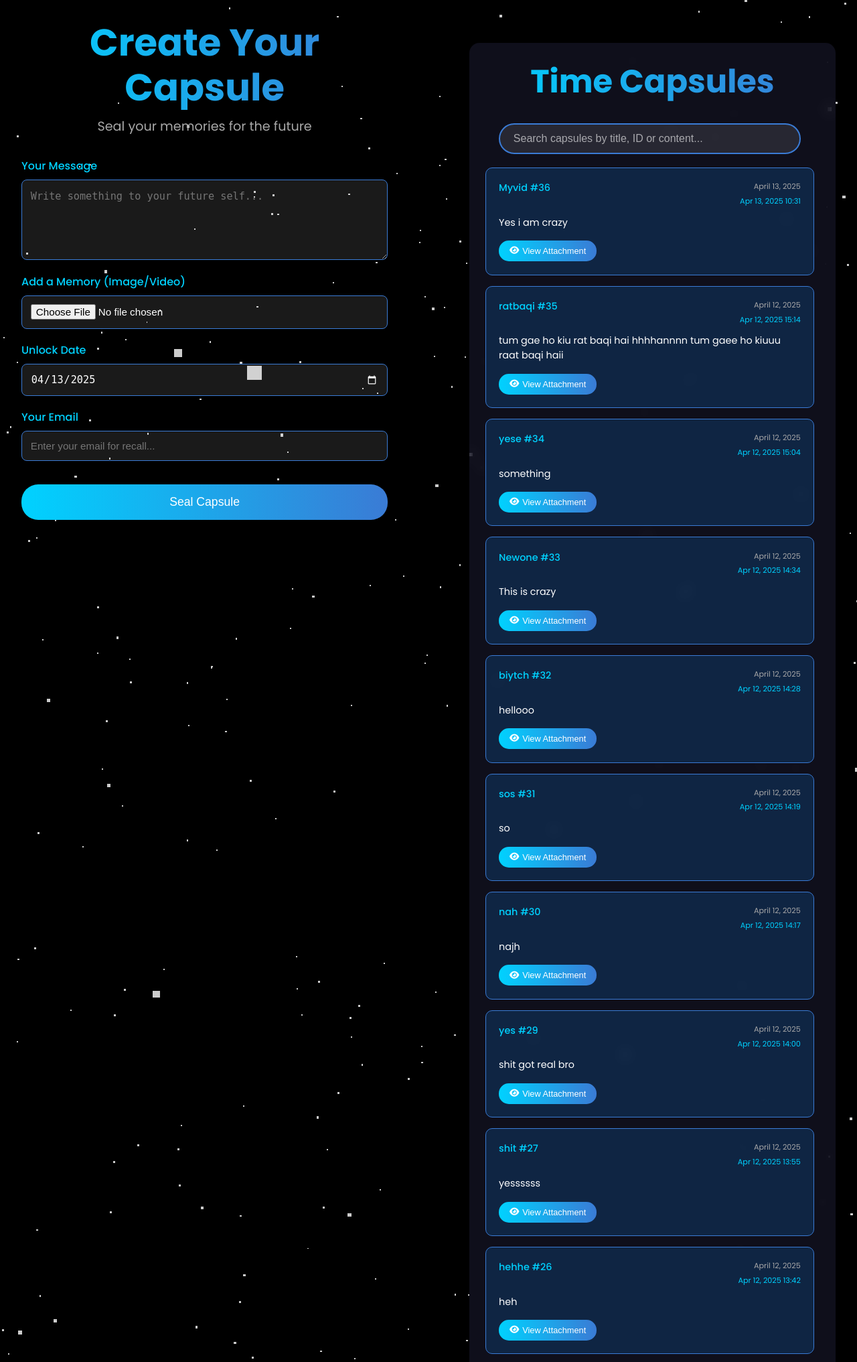
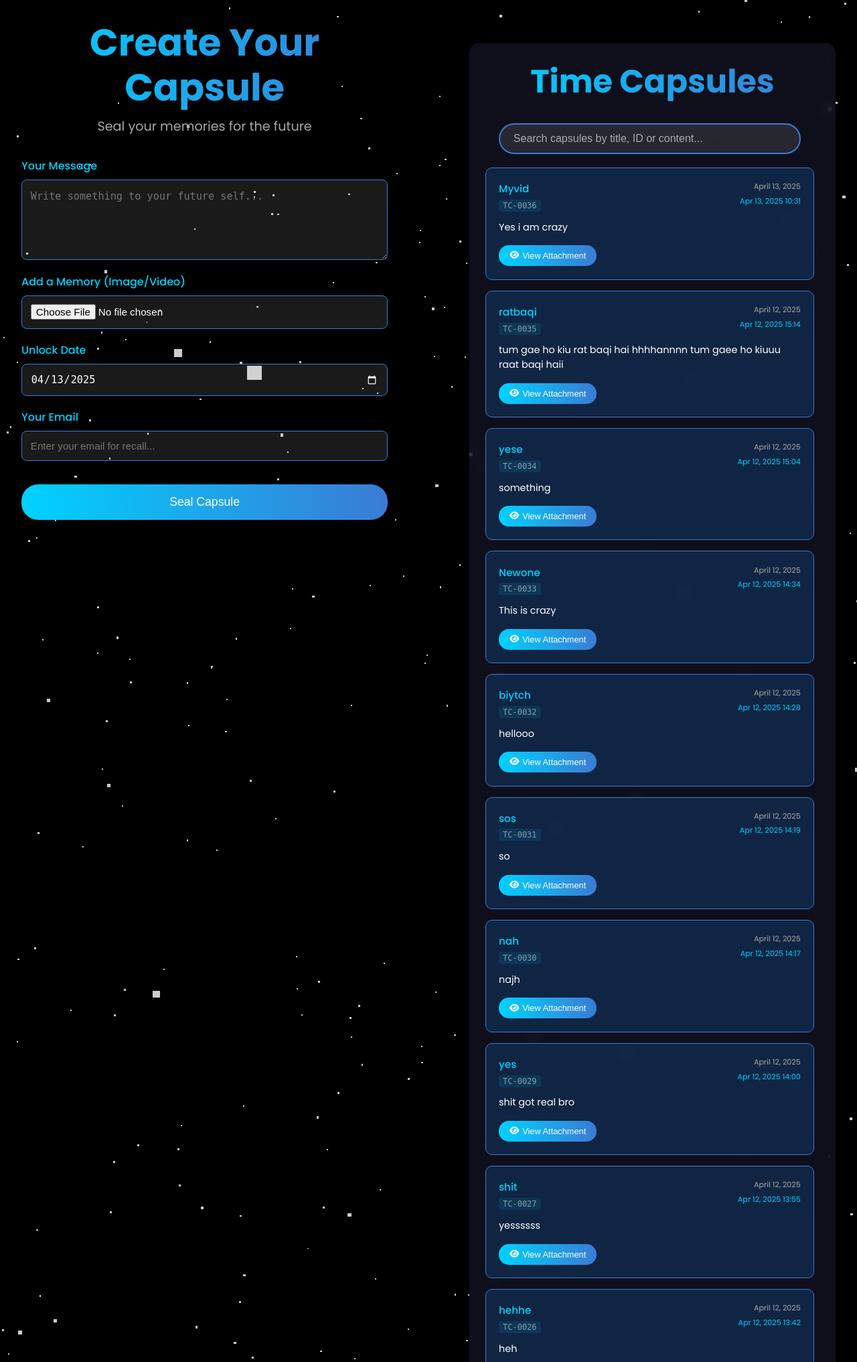
Before and after one commit to Agha-Here/TimeCapsule, a Django app: page /create/ in a window 1280 px wide. Shown: the top 2033 px of the page at 67% size. Run offline with Django 5.2, Linux system fonts and the light colour scheme; data comes from the database, SQL or seed files in the repository; some libraries are stand-ins or nearby versions.

Commit message:
title heading upgrade

```diff
--- a/capsule/static/capsule/styles.css
+++ b/capsule/static/capsule/styles.css
@@ -252,10 +252,27 @@ input[type="date"]::-webkit-calendar-picker-indicator {
   flex-wrap: wrap;
 }
 
+.capsule-heading{
+  display: flex;
+  flex-direction: column;
+  gap: 0.3rem;
+  flex-shrink: 0;column;
+
+}
+
 .capsule-anonymous {
   color: #00d2ff;
-  font-size: 0.9rem;
+  font-size: 0.95rem;
   font-weight: 500;
+}
+
+.capsule-id {
+  color: rgba(255, 255, 255, 0.5);
+  font-size: 0.75rem;
+  font-family: monospace;
+  padding: 2px 6px;
+  background: rgba(0, 210, 255, 0.1);
+  border-radius: 4px;
 }
 
 .capsule-dates {
--- a/capsule/templates/capsule/creation.html
+++ b/capsule/templates/capsule/creation.html
@@ -72,13 +72,11 @@
                 {% endif %}
                 data-unlock-date="{{ capsule.unlock_at|date:'Y-m-d' }}">
                     <div class="capsule-header">
-                        <span class="capsule-anonymous">
-                            {% if capsule.title %}
-                                {{ capsule.title }} #{{ capsule.id }}
-                            {% else %}
-                                Anonymous #{{ capsule.id }}
-                            {% endif %}
-                        </span>
+                        <div class="capsule-heading">
+                        <span class="capsule-anonymous">{{ capsule.title }}  </span>
+                        <span class="capsule-id">{{ capsule.capsule_id }}</span>
+                    </div>
+
                         <div class="capsule-dates">
                             <span class="capsule-date">{{ capsule.unlock_at }}</span>
                             <span class="capsule-created">{{ capsule.created_at|date:"M d, Y H:i" }}</span>
@@ -86,7 +84,7 @@
                     </div>
                     <div class="capsule-content">
                         <p class="capsule-message" data-full-message="{{ capsule.msg }}">
-                            {{ capsule.msg|truncatechars:150 }}
+                            {{ capsule.msg|truncatechars:210 }}
                         </p>
                         {% if capsule.has_attachment %}
                         <div class="capsule-media">
--- a/capsule/views.py
+++ b/capsule/views.py
@@ -75,6 +75,7 @@ def create_capsule(request):
         filtered_capsule = {
             'id': capsule.id,
             'title': capsule.title or 'Anonymous',
+            'capsule_id': f"TC-{capsule.id:04d}",  # TC = Time Capsule
             'msg': capsule.msg if not is_locked else "🔒 That's cheating bruh",
             'unlock_at': capsule.unlock_at,
             'created_at': capsule.created_at,
```
